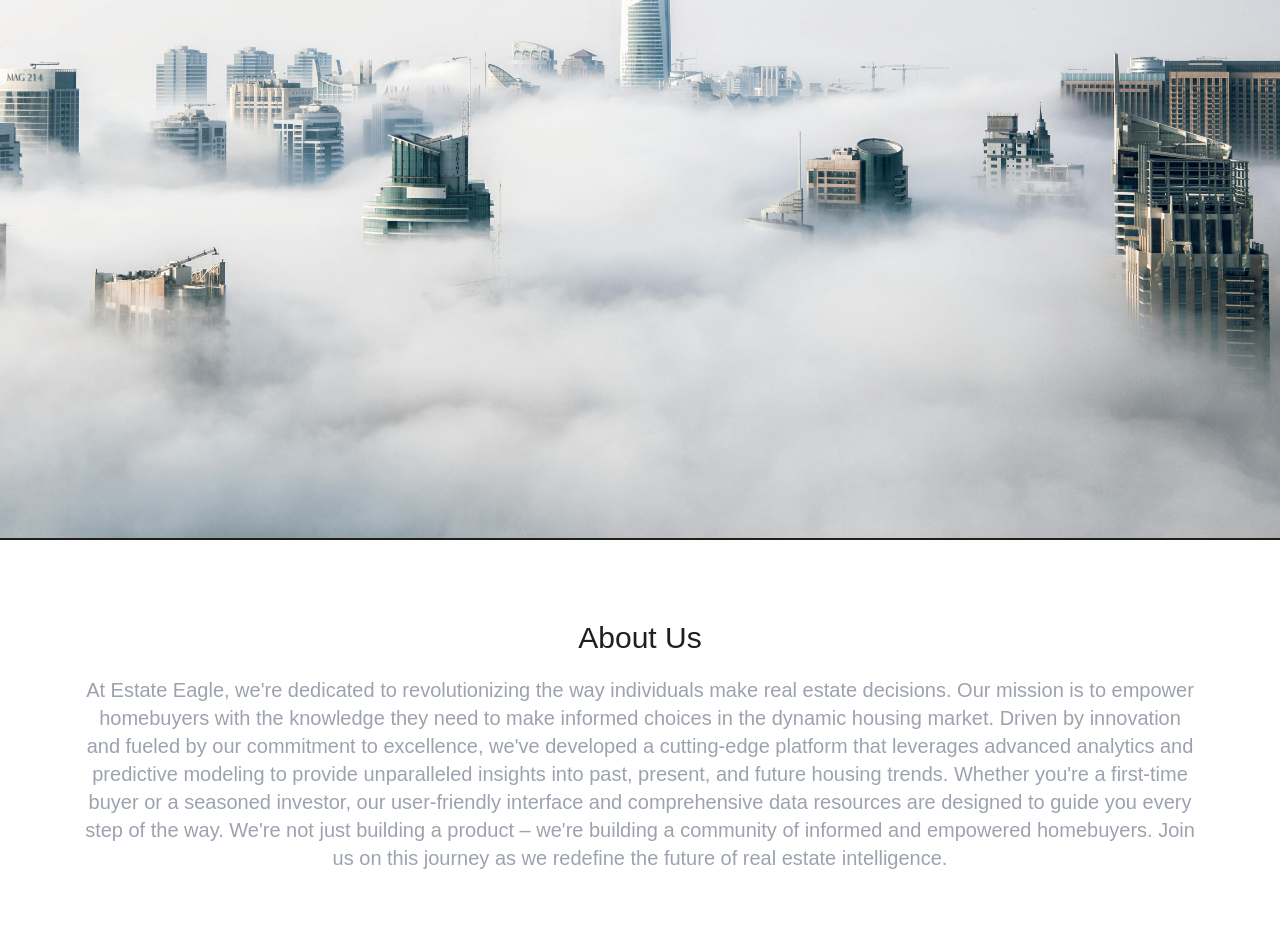
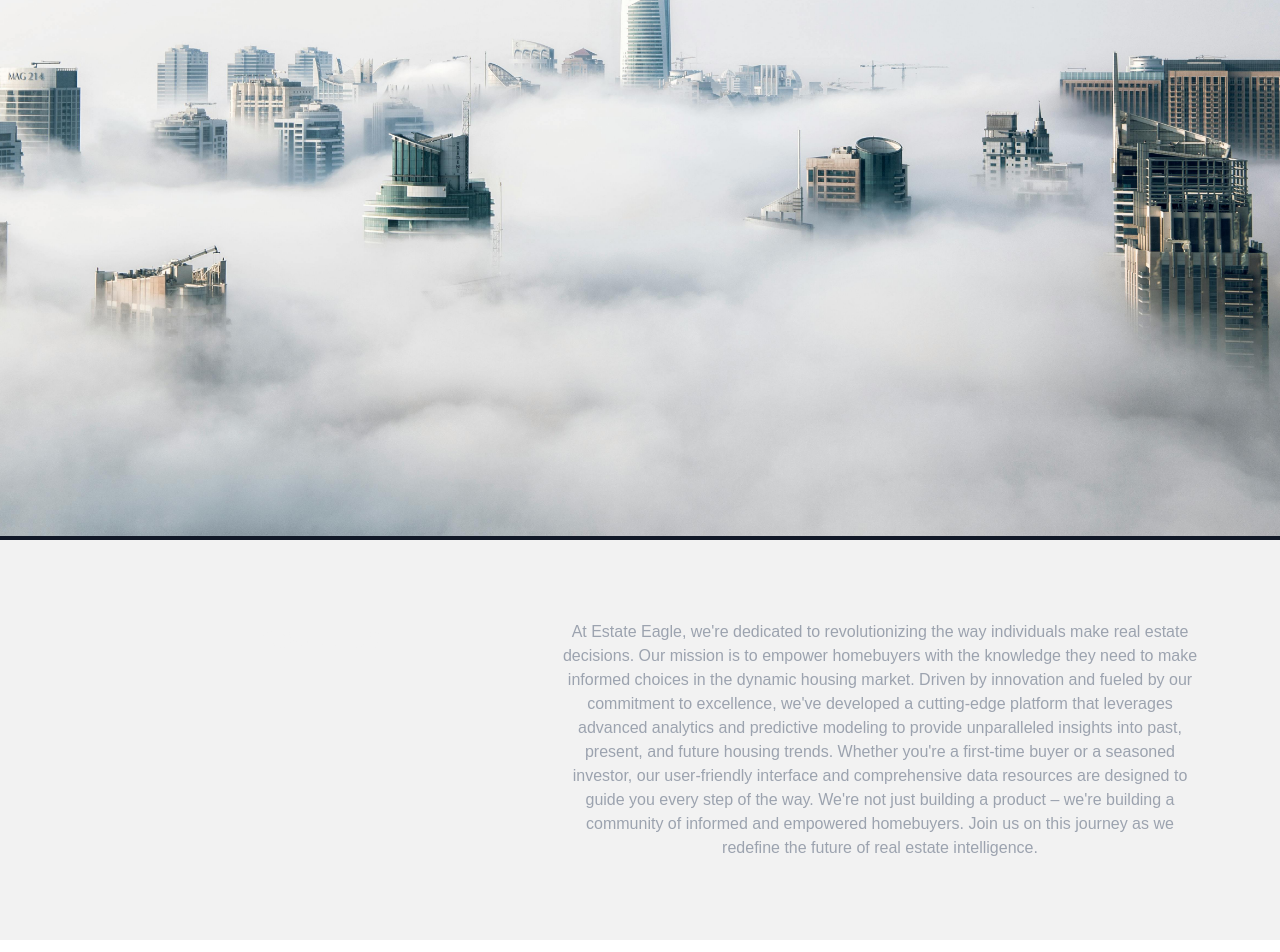
Before and after one commit to seedhantkalra/Estate-Eagle, a Next.js app in the folder client/: page / in a window 1280 px wide. Shown: the part 540-1492 px from the top of the page. Built offline with nearby package versions, Linux system fonts and the light colour scheme; no server answers.

Commit message:
added styles

```diff
--- a/client/app/(root)/(home)/dashboard/listingCard.tsx
+++ b/client/app/(root)/(home)/dashboard/listingCard.tsx
@@ -27,7 +27,7 @@ const ListingCard = ({ listing, imageSrc }: { listing: Listing, imageSrc: string
     return (
       <div className = "items-center justify-center">
         <div className="card rounded-md text-left h-64 bg-smokeGrey">
-            <Image src={imageSrc} alt={`Image of ${listing.address.streetNumber} ${listing.address.streetName}`} width={400} height={400} className="hover:scale-110 transition-transform duration-350 w-full h-full object-cover rounded-md"/>
+            <Image src={imageSrc} alt={`Image of ${listing.address.streetNumber} ${listing.address.streetName}`} width={400} height={400} className="hover:scale-105 transition-transform duration-350 w-full h-full object-cover rounded-md"/>
         </div>
         <div className = "py-3">
             <div className='flex justify-between'>
--- a/client/app/(root)/(home)/dashboard/searchBar.tsx
+++ b/client/app/(root)/(home)/dashboard/searchBar.tsx
@@ -13,7 +13,7 @@ const SearchBar = () => {
       <div className="relative mx-5">
         <button
           onClick={toggleFilters}
-          className="card_input px-5 py-3 border border-gray-300 rounded-full focus:outline-main text-gray-400"
+          className="card_input px-5 py-3 border border-gray-300 rounded-full focus:border-black text-gray-400"
         >
           Filters
         </button>
--- a/client/app/page.tsx
+++ b/client/app/page.tsx
@@ -7,8 +7,8 @@ import Header from '../components/Header'
 const Landing = () => {
   return (
     <div>
-      <Header/>
-      <div className="skyline  border-b-2 border-main">
+      <Header />
+      <div className="skyline  border-b-4 border-gray-900">
         <div className = "flex flex-col justify-center items-center h-200 grow py-16">
           <h1 className = "text-main justify-center text-7xl tracking-wider">
             Estate Eagle
@@ -22,12 +22,11 @@ const Landing = () => {
           </Link>
         </div>
       </div>
-      <div className='px-20 py-20 justify-center items-center '>
-        <h1 className = "text-main flex justify-center text-3xl pb-5">
+      <div className='bg-smokeGrey px-20 py-20 flex flex-row align-middle '>
+        <h1 className = "w-1/2 text-smokeGrey flex justify-center text-3xl pb-5 align-middle">
           About Us
         </h1>
-
-        <p className = "text-gray-400 flex text-xl flex-grow text-center">
+        <p className = "w-2/3 text-gray-400 flex-grow text-center">
         At Estate Eagle, we're dedicated to revolutionizing the way individuals make real estate decisions.
         Our mission is to empower homebuyers with the knowledge they need to make informed choices in the dynamic housing market.
         Driven by innovation and fueled by our commitment to excellence, we've developed a cutting-edge platform that leverages advanced analytics and predictive modeling to provide unparalleled insights into past, present, and future housing trends.
--- a/client/app/sign-in/[[...sign-in]]/page.tsx
+++ b/client/app/sign-in/[[...sign-in]]/page.tsx
@@ -2,7 +2,7 @@ import { SignIn } from "@clerk/nextjs"
 
 export default function SignInPage() {
     return (
-        <main className="flex h-screen w-full justify-center items-center">
+        <main className="bg-headerBG flex h-screen w-full justify-center items-center">
             <SignIn />
         </main>
     )
--- a/client/app/sign-up/[[...sign-up]]/page.tsx
+++ b/client/app/sign-up/[[...sign-up]]/page.tsx
@@ -2,7 +2,7 @@ import { SignUp } from "@clerk/nextjs"
 
 export default function SignUpPage () {
     return (
-        <main className = "flex w-full h-screen justify-center items-center">
+        <main className = "bg-headerBG flex w-full h-screen justify-center items-center">
             <SignUp/>
         </main>
     )
--- a/client/components/Header.tsx
+++ b/client/components/Header.tsx
@@ -21,13 +21,13 @@ const Header = async ({}) => {
           <>
             <Link
               href='sign-in'
-              className='text-main hover:text-black mr-4'
+              className='hover:scale-105 transition-transform duration-200 text-main hover:text-black mr-4'
             >
               Sign In
             </Link>
             <Link
               href='sign-up'
-              className='text-smokeGrey hover:text-black mr-4 bg-main px-3 py-2 rounded-full'
+              className='hover:scale-105 transition-transform duration-200 text-smokeGrey mr-4 bg-main px-3 py-2 rounded-full m-1'
             >
               Sign Up
             </Link>
```
Also changed, not shown: client/images/hex.avif (added).
